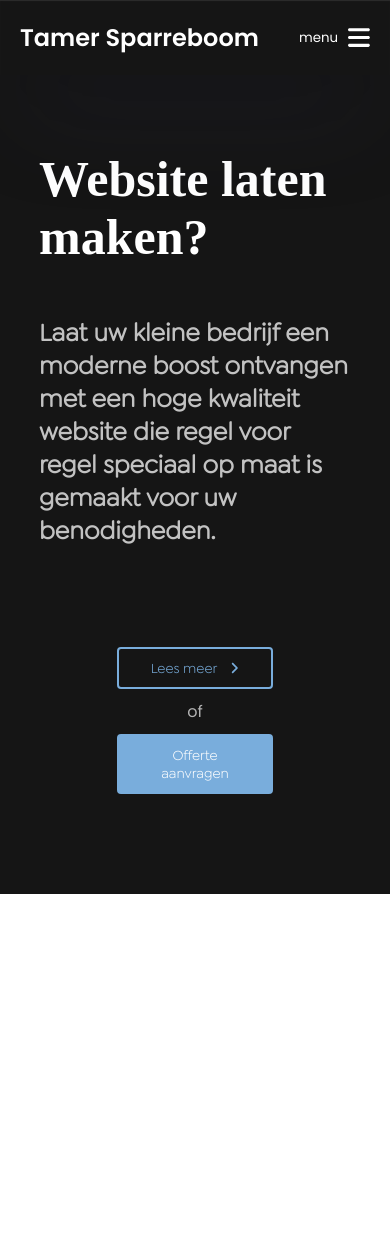
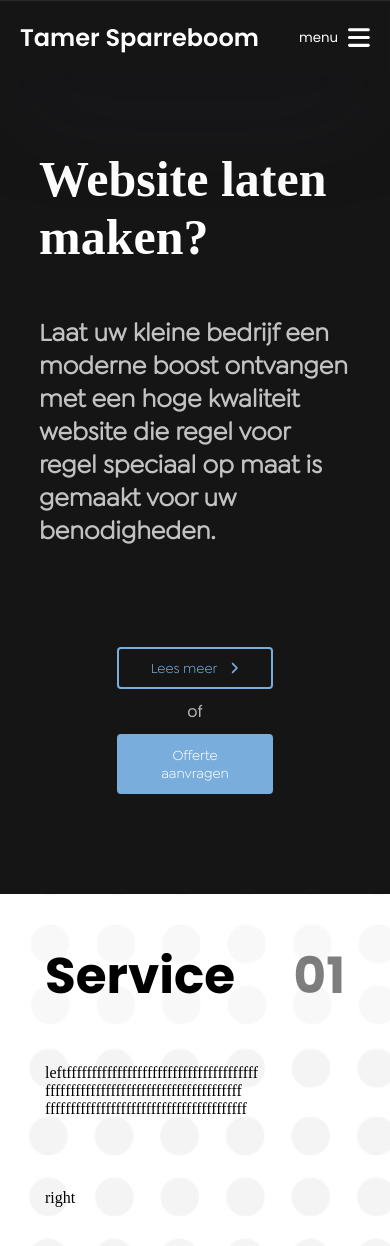
Before and after one commit to tamer-fs/website-site, a React (Create React App) app: page / in a window 390 px wide. Shown: the top 1246 px of the page. Before the commit the page ends 894 px from the top, so only its background shows below. Built offline with nearby package versions, Linux system fonts and the light colour scheme; a web font is replaced by a local one.

Commit message:
added two column layout

```diff
--- /dev/null
+++ b/src/contents/ServiceContent/ServiceContent.js
@@ -0,0 +1,27 @@
+import React from "react";
+import "./ServiceContent.css";
+import TwoColLayout from "../../layouts/TwoColLayout";
+
+function ServiceContent() {
+  return (
+    <TwoColLayout
+      bgColor={"transparent"}
+      title={"Service"}
+      showNumber={true}
+      number={"01"}
+    >
+      <div className="right-content">
+        <p>right</p>
+      </div>
+      <div className="left-content">
+        <p>
+          leftffffffffffffffffffffffffffffffffffffff
+          fffffffffffffffffffffffffffffffffffffff
+          ffffffffffffffffffffffffffffffffffffffff
+        </p>
+      </div>
+    </TwoColLayout>
+  );
+}
+
+export default ServiceContent;
--- a/src/index.css
+++ b/src/index.css
@@ -255,26 +255,26 @@ body {
   }
 }
 
-@media screen and (max-width: 1000px) {
+@media screen and (max-width: 1100px) {
   :root {
     --smallest-text: 12px;
     --detail-text: 14px;
     --body-text: 24px;
     --subtitle-text: 18px;
     --main-text: 32px;
-    --display-text: 96px;
+    --display-text: 76px;
     --start-text: 60px;
   }
 }
 
-@media screen and (max-width: 500px) {
+@media screen and (max-width: 600px) {
   :root {
     --smallest-text: 12px;
     --detail-text: 14px;
     --body-text: 24px;
     --subtitle-text: 18px;
     --main-text: 25px;
-    --display-text: 96px;
+    --display-text: 50px;
     --start-text: 50px;
   }
 }
--- /dev/null
+++ b/src/layouts/TwoColLayout.js
@@ -0,0 +1,35 @@
+import React from "react";
+import NavBar from "../components/NavBar/NavBar";
+import "./styles/TwoColLayoutStyles.css";
+
+export default function TwoColLayout({
+  children,
+  showNavBar,
+  bgColor,
+  title,
+  showNumber,
+  number,
+}) {
+  const twoColLayoutStyles = {
+    backgroundColor: bgColor,
+  };
+
+  return (
+    <>
+      {showNavBar && <NavBar />}
+      <div className="content-container" style={twoColLayoutStyles}>
+        <div className="title-container">
+          <h1 className="header-1 font-poppins-700">{title}</h1>
+        </div>
+        <div className="num-container">
+          {showNumber && (
+            <h1 style={{ opacity: 0.5 }} className="header-1 font-poppins-700">
+              {number}
+            </h1>
+          )}
+        </div>
+        {children}
+      </div>
+    </>
+  );
+}
--- /dev/null
+++ b/src/layouts/styles/TwoColLayoutStyles.css
@@ -0,0 +1,63 @@
+.content-container {
+  display: grid;
+  grid-template-rows: 1fr 1fr;
+  grid-template-columns: 1fr 1fr;
+  column-gap: 100px;
+  row-gap: 100px;
+  padding: 100px;
+}
+
+.num-container {
+  display: flex;
+  align-items: center;
+  justify-content: flex-end;
+}
+
+.title-container {
+  display: flex;
+  column-span: 2;
+  align-items: center;
+  justify-content: start;
+}
+
+@media screen and (max-width: 900px) {
+  .content-container {
+    display: grid;
+    grid-template-rows: 1fr 1fr 1fr;
+    grid-template-columns: 1fr;
+    column-gap: 100px;
+    row-gap: 50px;
+    padding: 70px;
+  }
+
+  .title-container {
+    grid-row: 1;
+  }
+
+  .left-content {
+    grid-row: 2;
+    grid-column: 1;
+    column-span: 2;
+  }
+
+  .right-content {
+    grid-row: 3;
+    grid-column: 1;
+  }
+
+  .num-container {
+    position: absolute;
+    right: 70px;
+  }
+}
+
+@media screen and (max-width: 600px) {
+  .content-container {
+    padding: 45px;
+  }
+
+  .num-container {
+    position: absolute;
+    right: 45px;
+  }
+}
--- a/src/pages/Home.js
+++ b/src/pages/Home.js
@@ -1,11 +1,13 @@
 import React from "react";
 import MainLayout from "../layouts/MainLayout";
 import StartContent from "../contents/StartContent/StartContent";
+import ServiceContent from "../contents/ServiceContent/ServiceContent";
 
 function Home() {
   return (
     <MainLayout>
       <StartContent />
+      <ServiceContent />
     </MainLayout>
   );
 }
```
Also changed, not shown: src/contents/ServiceContent/ServiceContent.css (added).
